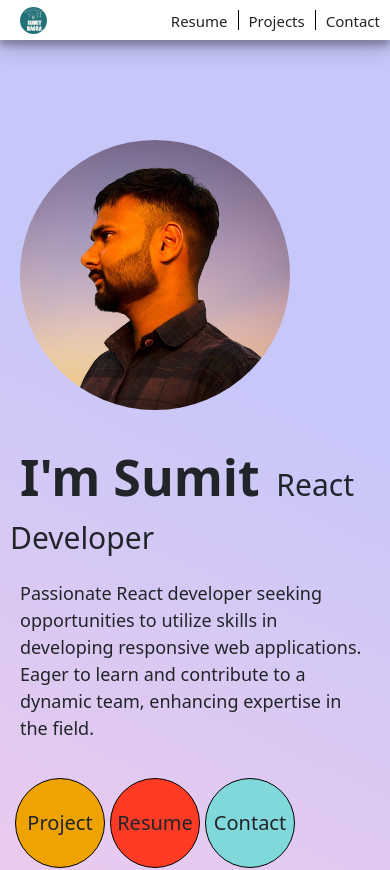
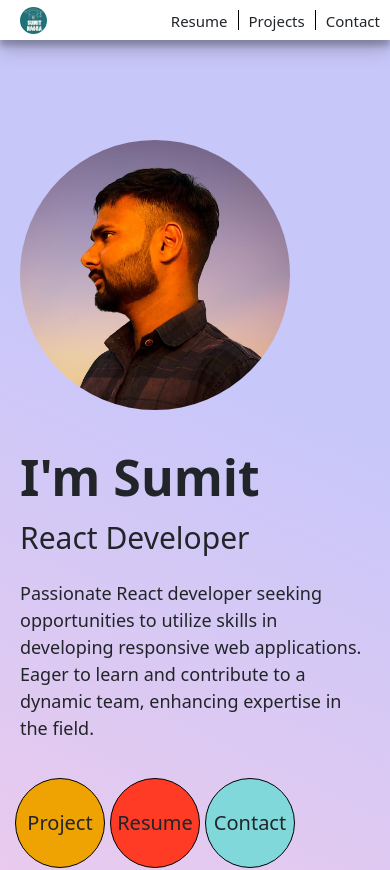
Before and after one commit to sumitnagra/All-react-app, a React (Create React App) app: page / in a window 390 px wide. Shown: the top 870 px of the page. Built offline with nearby package versions, Linux system fonts and the light colour scheme; no server answers.

Commit message:
alignment of name

```diff
--- a/src/portfolio/profile.css
+++ b/src/portfolio/profile.css
@@ -2,7 +2,7 @@ body {
     scroll-behavior: smooth;
     margin: 0;
     padding: 0;
-    overflow: scroll;
+    overflow: -moz-hidden-unscrollable;
 }
 
 .profileNav {
@@ -46,7 +46,10 @@ body {
     display: flex;
     cursor: pointer;
 }
-
+.flex{
+    display: flex;
+    align-items: baseline;
+}
 .name img {
     width: 29px;
     height: 29px;
@@ -614,7 +617,8 @@ svg {
 
 @media screen and (min-width:300px)and (max-width:720px) {
     .body-height-small {
-        height: 246vh;
+        height: 250vh;
+        overflow: auto;
     }
 
     .body-height-large {
@@ -660,9 +664,11 @@ svg {
         left: 20px;
         cursor: pointer;
     }
-
+    .flex{
+        display: block;
+    }
     .name span {
-        display: none;
+        display:none;
     }
 
     .name img {
@@ -687,7 +693,7 @@ svg {
     }
 
     .about {
-        display: block;
+        display:inline-block;
         position: relative;
         bottom: 0px;
         left: 10px;
--- a/src/portfolio/profileabout.js
+++ b/src/portfolio/profileabout.js
@@ -37,7 +37,7 @@ const About = (props) => {
                 <DownloadButton />
             </div>
 
-            <div className='about'><span className="span1" data-aos="fade-up" >I'm Sumit</span> <span></span><span className="span2">React Developer</span>
+            <div className='about'><div className='flex'><div className="span1" data-aos="fade-up" >I'm Sumit</div> <div className="span2" data-aos="fade-up">React Developer</div></div>
                 <p  data-aos="fade-up">Passionate React developer seeking opportunities to utilize skills in developing responsive web applications. Eager to learn and contribute to a dynamic team, enhancing expertise in the field.</p>
                 <div className='group' style={{ display: "inline-flex" }} data-aos="fade-up" >
                     <div className='circleItem1' onClick={() => { navigate("/project") }}>Project</div>
```
